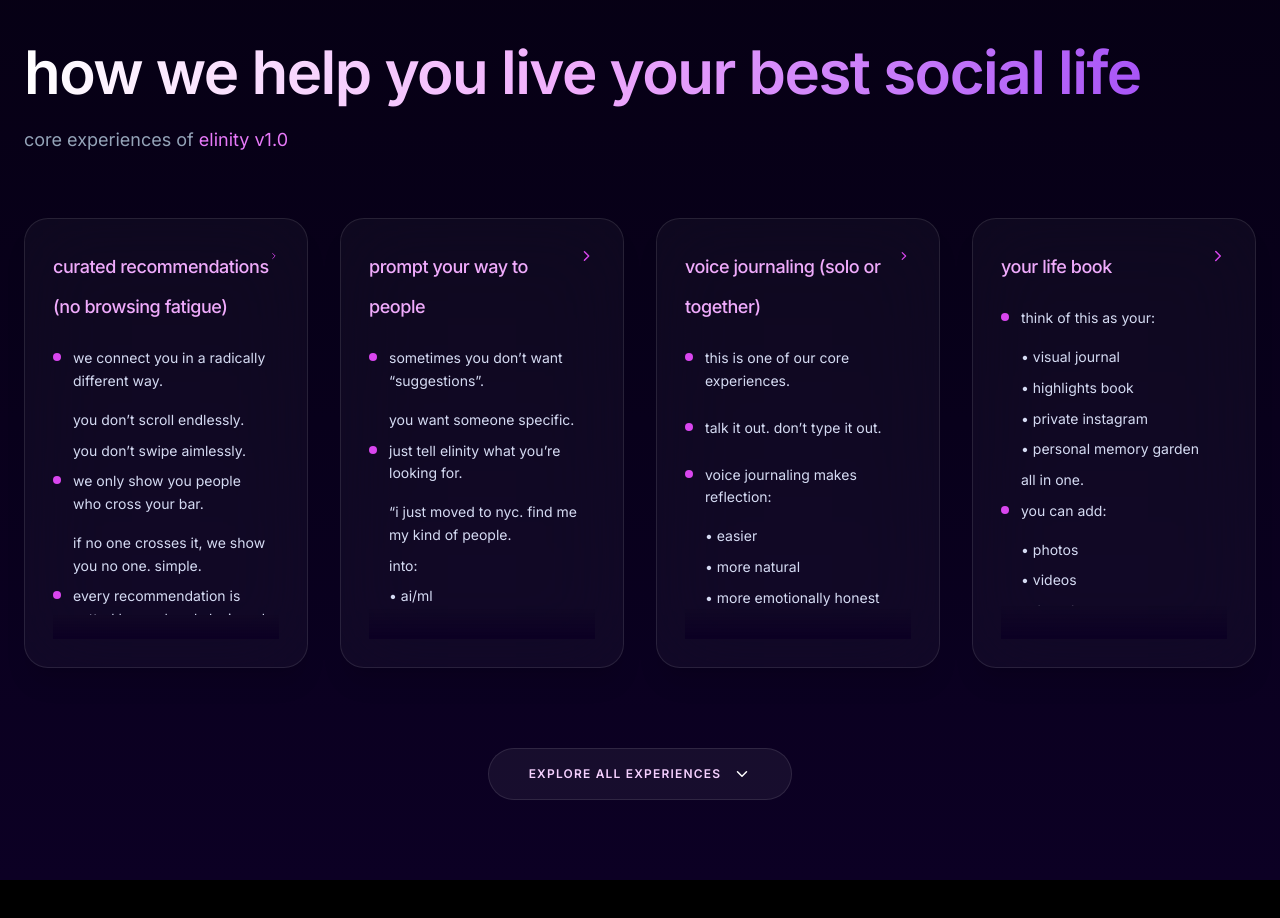
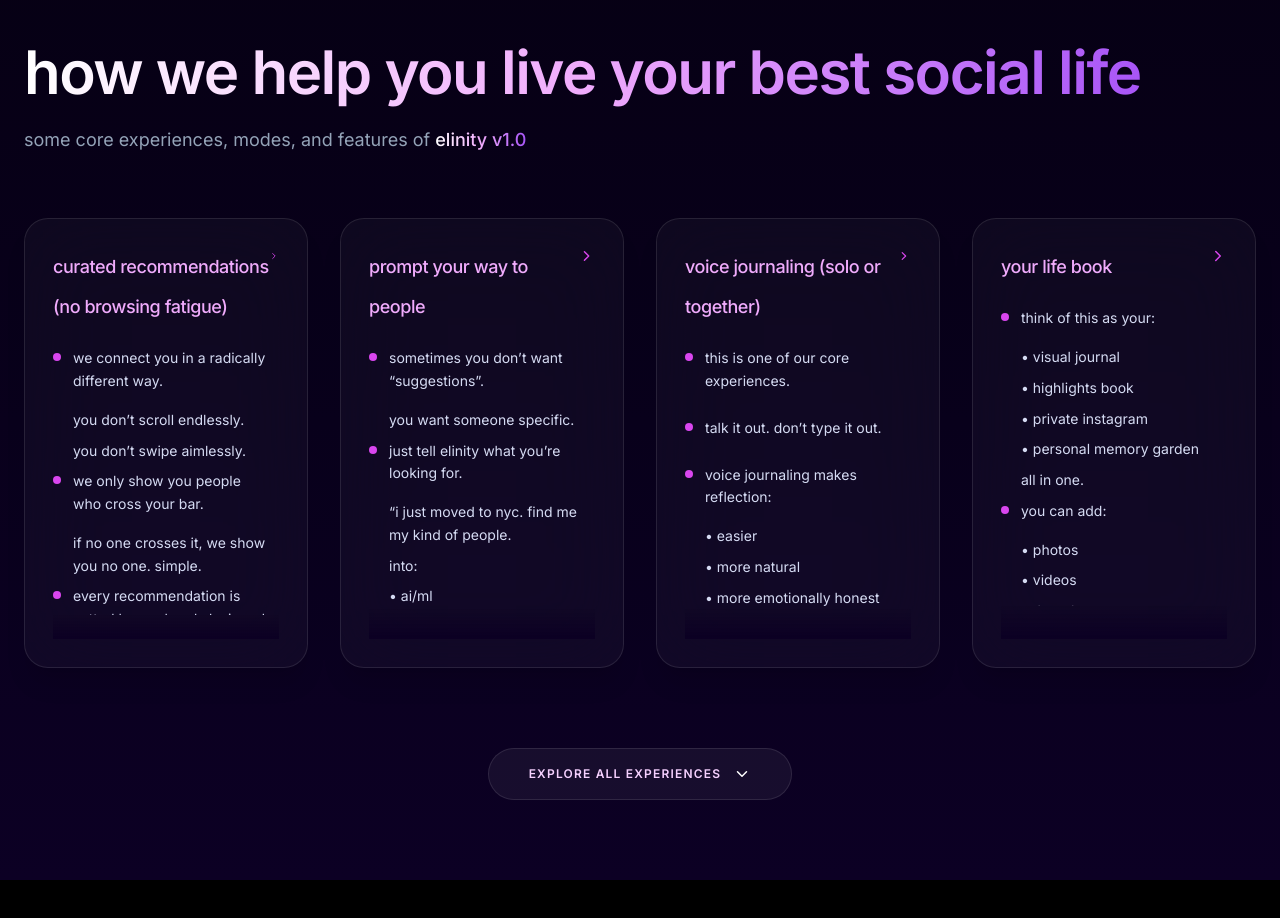
Before and after one commit to sudharsan-051006/elinity, a React (Vite) app: page / in a window 1280 px wide. Shown: the part 1860-2778 px from the top of the page. Built offline with nearby package versions, Linux system fonts and the light colour scheme; a web font is replaced by a local one.

Commit message:
updated features.tsx

```diff
--- a/src/components/Features.tsx
+++ b/src/components/Features.tsx
@@ -264,9 +264,12 @@ const renderFeatureBlock = (text, idx) => {
               how we help you live your best social life
             </span>
           </h1>
-          <p className="text-slate-400 text-lg">
-            core experiences of <span className="text-fuchsia-400">elinity v1.0</span>
-          </p>
+<p className="text-slate-400 text-lg">
+  some core experiences, modes, and features of{" "}
+  <span className="bg-gradient-to-r from-white via-fuchsia-300 to-purple-500 text-transparent bg-clip-text font-medium">
+    elinity v1.0
+  </span>
+</p>
         </div>
 
         {/* Grid */}
```
